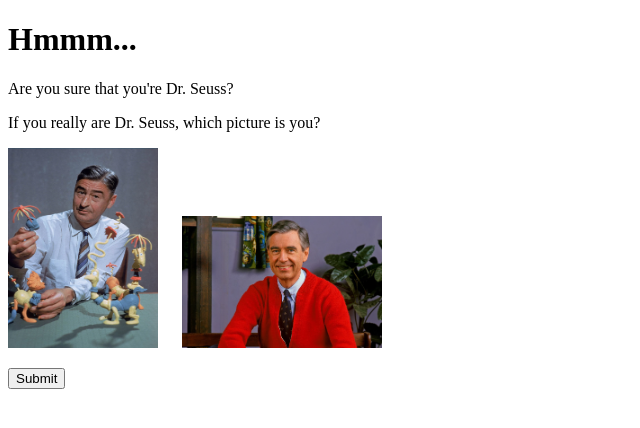
After one commit to RickBrennan1990/Python_Forms, a Flask app: page /dr_seuss_check in a window 1280 px wide. The commit adds this page. Shown: the top 428 px of the page, without its empty margins (0-640 px from the left). Run offline with Flask 3, Linux system fonts and the light colour scheme.

Commit message:
added the image check

```diff
--- a/app.py
+++ b/app.py
@@ -31,6 +31,10 @@ class GreenEggsAndHam(FlaskForm):
     submit = SubmitField('Submit', validators=[DataRequired()])
 
 
+class DrSeussCheck(FlaskForm):
+    seuss_or_rogers = RadioField(u'Which is you?', choices=[('seuss', 'Dr. Seuss'), ('rogers', 'Mr. Rogers')])
+    submit = SubmitField('Submit', validators=[DataRequired()])
+
 @app.route('/')
 def index():
     return render_template('index.html')
@@ -60,10 +64,23 @@ def name_form_green_eggs():
     form = GreenEggsAndHam()
     if form.validate_on_submit():
         name = form.name.data
-        string_output = (
-            f"Hello, {name}.")
-        return string_output
+        if name.lower() == 'dr. seuss':
+            return redirect(url_for('dr_seuss_check'))
+        else:
+            return render_template('not_sam_error.html')
     return render_template('name_form_green_eggs.html', form=form)
+
+
+@app.route('/dr_seuss_check', methods=['GET', 'POST'])
+def dr_seuss_check():
+    form = DrSeussCheck()
+    if form.validate_on_submit():
+        seuss_or_rogers = form.seuss_or_rogers.data
+        if seuss_or_rogers == 'seuss':
+            return 'You are Dr. Seuss'
+        else:
+            return "No, that's Mr. Rogers!"
+    return render_template('dr_seuss_check.html', form=form)
 
 
 if __name__ == '__main__':
--- /dev/null
+++ b/templates/dr_seuss_check.html
@@ -0,0 +1,51 @@
+<!DOCTYPE html>
+<html lang="en">
+<head>
+    <meta charset="UTF-8">
+    <title>Dr. Seuss Check</title>
+    <style>
+        input[type="radio"] {
+            display: none;  /* Hide the radio buttons */
+        }
+        label {
+            display: inline-block; /* Make labels display in a line */
+            margin-right: 20px; /* Add spacing between labels */
+        }
+        label img {
+            cursor: pointer;  /* Make images appear clickable */
+        }
+        .dr-seuss {
+            width: 150px; /* Set a fixed width for the Dr. Seuss image */
+            height: 200px; /* Set a fixed height for the Dr. Seuss image */
+        }
+        .mr-rogers {
+            width: 200px; /* Set a wider width for the Mr. Rogers image */
+            height: auto; /* Automatically adjust the height to maintain aspect ratio */
+        }
+    </style>
+</head>
+<body>
+    <h1>Hmmm...</h1>
+    <p>Are you sure that you're Dr. Seuss?</p>
+    <p>If you really are Dr. Seuss, which picture is you?</p>
+    <form method="POST" action="">
+        {{ form.hidden_tag() }}
+        <label>
+            <!-- Radio button for the choice -->
+            <input type="radio" name="seuss_or_rogers" value="seuss">
+            <!-- Image associated with the choice -->
+            <img src="static/dr_seuss.png" alt="Dr. Seuss" class="dr-seuss">
+        </label>
+        <label>
+            <!-- Radio button for the choice -->
+            <input type="radio" name="seuss_or_rogers" value="rogers">
+            <!-- Image associated with the choice -->
+            <img src="static/mr_rogers.png" alt="Mr. Rogers" class="mr-rogers">
+        </label>
+        {% for error in form.seuss_or_rogers.errors %}
+            <span style="color: red;">{{ error }}</span>
+        {% endfor %}
+        <p><input type="submit" value="Submit"></p>
+    </form>
+</body>
+</html>
--- a/templates/index.html
+++ b/templates/index.html
@@ -10,6 +10,6 @@
         Below are a few forms that I have been working on. I plan on continuing work on this project to make it a sort of portfolio site.
     </p>
     <p><a href="{{ url_for('form') }}">Basic Form</a></p>
-    <p><a href="{{ url_for('name_form_green_eggs') }}">Take my Cool Survey!</a></p>
+    <p><a href="{{ url_for('name_form_green_eggs') }}">Story Time!</a></p>
 </body>
 </html>
--- a/templates/name_form_green_eggs.html
+++ b/templates/name_form_green_eggs.html
@@ -5,8 +5,9 @@
     <title>Title</title>
 </head>
 <body>
-    <h1>Welcome to my Dr. Seuss Survey!</h1>
-        <form method="POST" action="">
+    <h1>Welcome to my Dr. Seuss Story Repository!</h1>
+    <p> Do not enter unless you are Dr. Seuss</p>
+    <form method="POST" action="">
         {{ form.hidden_tag() }}
         <p>
             {{ form.name.label }}<br>
```
Also changed, not shown: templates/not_sam_error.html (added, +13 -0 lines), static/dr_seuss.png (added), static/mr_rogers.png (added).
